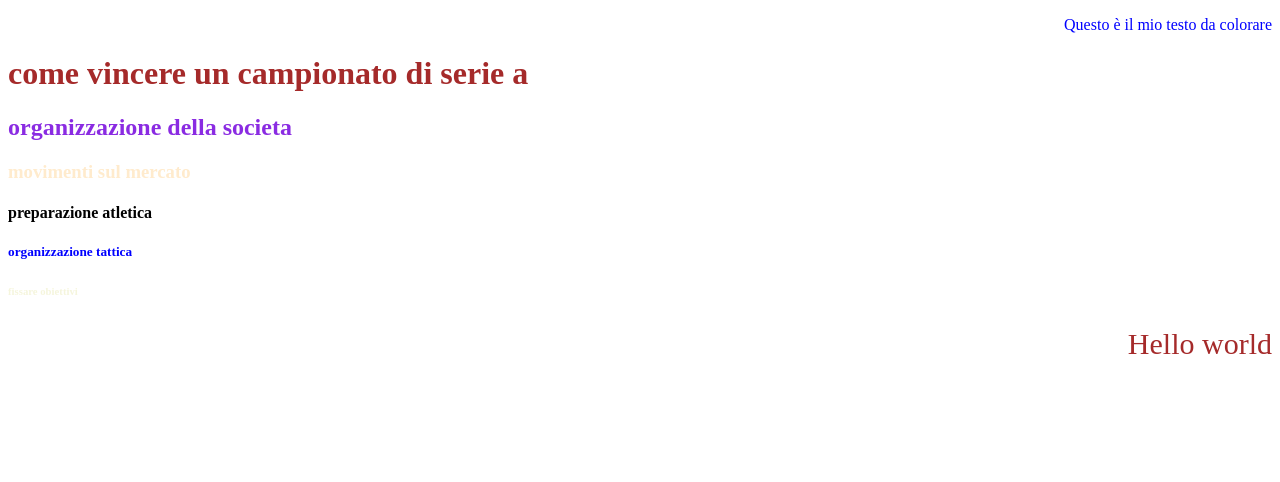
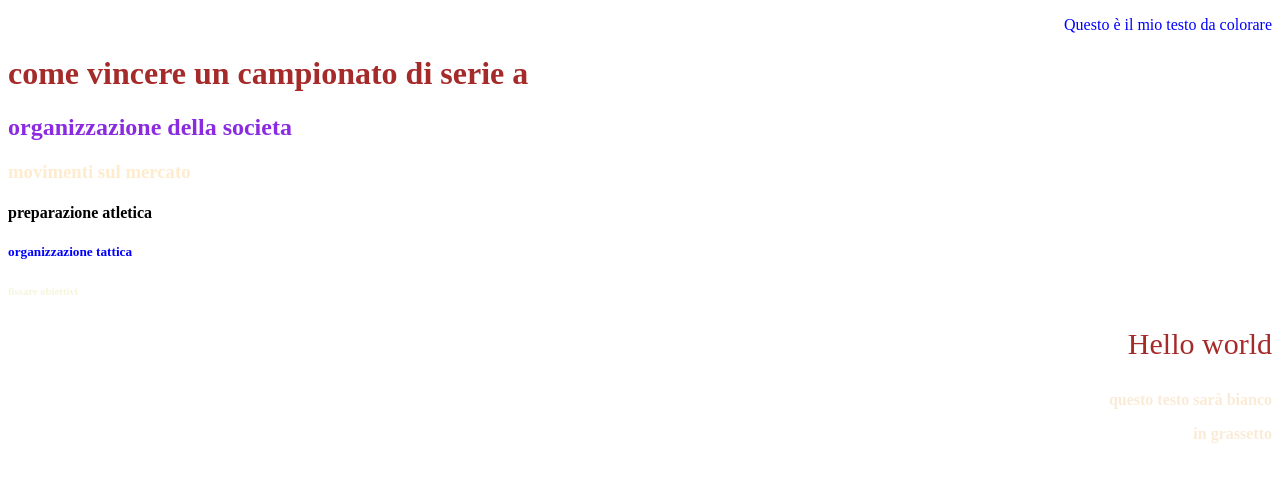
Before and after one commit to GiovanniTammaro9/html-e-css, a plain HTML site: page index.html in a window 1280 px wide. Drawn offline with Linux system fonts and the light colour scheme.

Commit message:
utilizzato selettore di classi multiple

```diff
--- a/index.html
+++ b/index.html
@@ -17,5 +17,7 @@
     <h5 id="titolo">organizzazione tattica</h5>
     <h6>fissare obiettivi</h6>
     <p class="center">Hello world</p>
+    <p class="grassetto testobianco maiuscolo">questo testo sarà bianco</p>
+    <p class="testobianco grassetto">in grassetto</p>
 </body>
 </html>
--- a/style.css
+++ b/style.css
@@ -34,3 +34,5 @@ h6 {
 .center{color: brown;
         font-size: 30px;
 }
+
+p.testobianco.grassetto{color: antiquewhite; font-weight: bold;}
```
